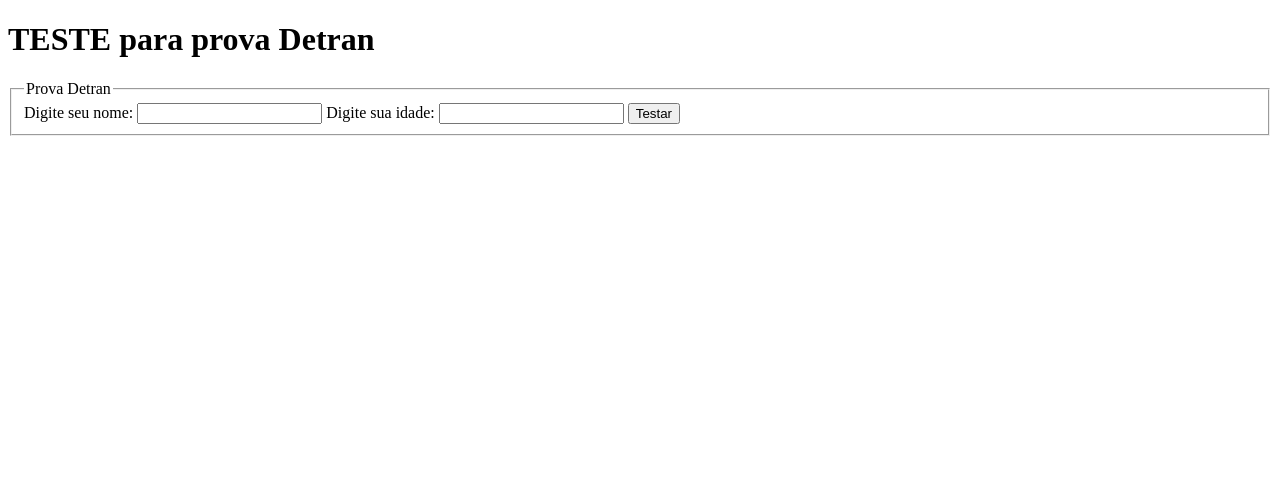
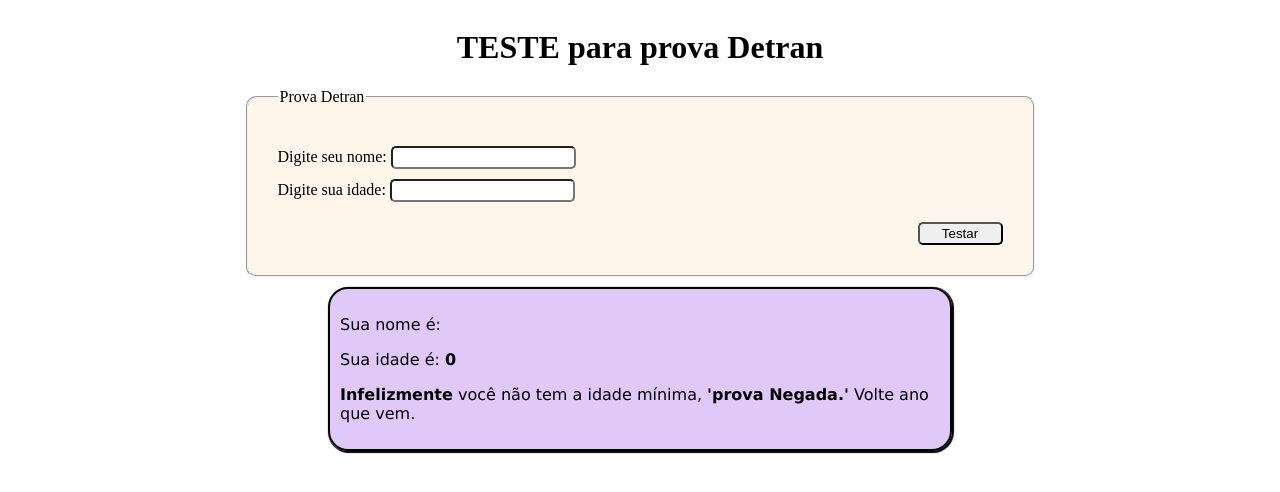
Before and after one commit to robertoalvs/Resumo-java-script, a plain HTML site: page resumo-aula-11-23/detran.html in a window 1280 px wide. Both pictures are taken after a click on the button "Testar". Drawn offline with Linux system fonts and the light colour scheme.

Commit message:
atualizado if and else

```diff
--- a/resumo-aula-11-23/detran.html
+++ b/resumo-aula-11-23/detran.html
@@ -5,19 +5,96 @@
     <meta http-equiv="X-UA-Compatible" content="IE=edge">
     <meta name="viewport" content="width=device-width, initial-scale=1.0">
     <title>if and else - condições</title>
+
+    <style>
+
+        body {
+
+            display: flex;
+            justify-content: center;
+            align-items: center;
+            flex-direction: column;
+        }
+
+        input {
+
+            margin-top: 10px;
+            padding: 2px;
+            border-radius: 5px;
+            text-align: center;
+        }
+
+        fieldset {
+
+            width: 650px;
+            padding: 30px;
+            border-radius: 10px;
+            background-color: rgba(255, 228, 196, 0.338);
+        }
+
+        .button {
+
+            width: 85px;
+            margin-top: 20px;
+            margin-left: 640px;
+        }
+
+        #res {
+
+            border: 2px solid black;
+            width: 600px;
+            margin-top: 10px;
+            padding: 10px;
+            border-radius: 20px;
+            box-shadow: 1px 1px 1px 1px black;
+            background-color: rgba(137, 43, 226, 0.259);
+            font-family: Verdana, Geneva, Tahoma, sans-serif;
+        }
+    </style>
+
 </head>
+
 <body>
         <h1>TESTE para prova Detran</h1>
 
         <fieldset>
             <legend>Prova Detran</legend>
 
-            Digite seu nome: <input type="text" name="nome" id="inome">
-            Digite sua idade: <input type="number" name="nuum" id="inuum">
-            <input type="button" value="Testar">
+            Digite seu nome: <input type="text" name="nome" id="inome"> <br>
+            Digite sua idade: <input type="number" name="nuum" id="inuum"><br>
+            <input class="button" type="button" value="Testar" onclick="detran()">
 
         </fieldset>
 
         <div id="res"></div>
+
+        <script>
+
+            function detran() {
+
+                let nome = document.getElementById('inome')
+                let idade = document.getElementById('inuum')
+                let divres = document.getElementById('res')
+
+                let inputnome = (nome.value)
+                let inputnuum = Number(idade.value)
+
+                let resnome = inputnome
+                let residade = inputnuum
+
+                divres.innerHTML = ` <p> Sua nome é: <strong>${resnome}</strong> </p>`
+                divres.innerHTML += ` <p> Sua idade é: <strong>${residade}</strong> </p>`
+
+                if(residade > 17){
+
+                    divres.innerHTML +=`<p> <strong>Parabéns!!!</strong> você tem a idade mínima, <strong>'Prova Liberada.'</strong> </p>`
+                }
+
+                else {
+
+                    divres.innerHTML +=`<p> <strong>Infelizmente</strong> você não tem a idade mínima, <strong>'prova Negada.'</strong> Volte ano que vem.</p>`
+                }
+            }
+        </script>
 </body>
 </html>
```
Also changed, not shown: 1 other file.
